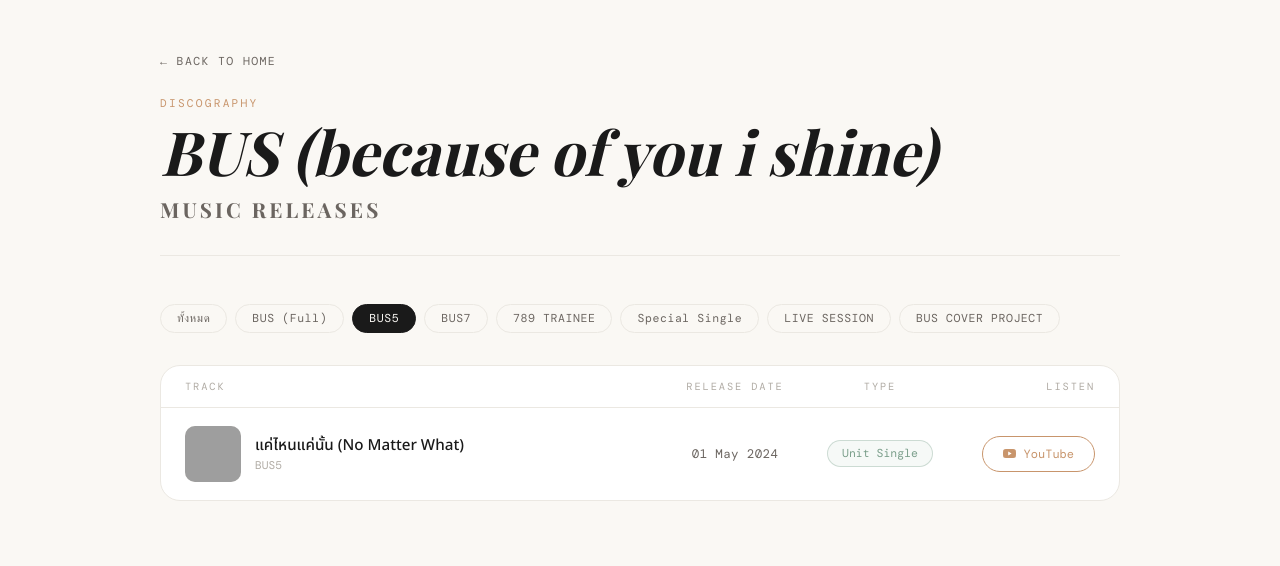
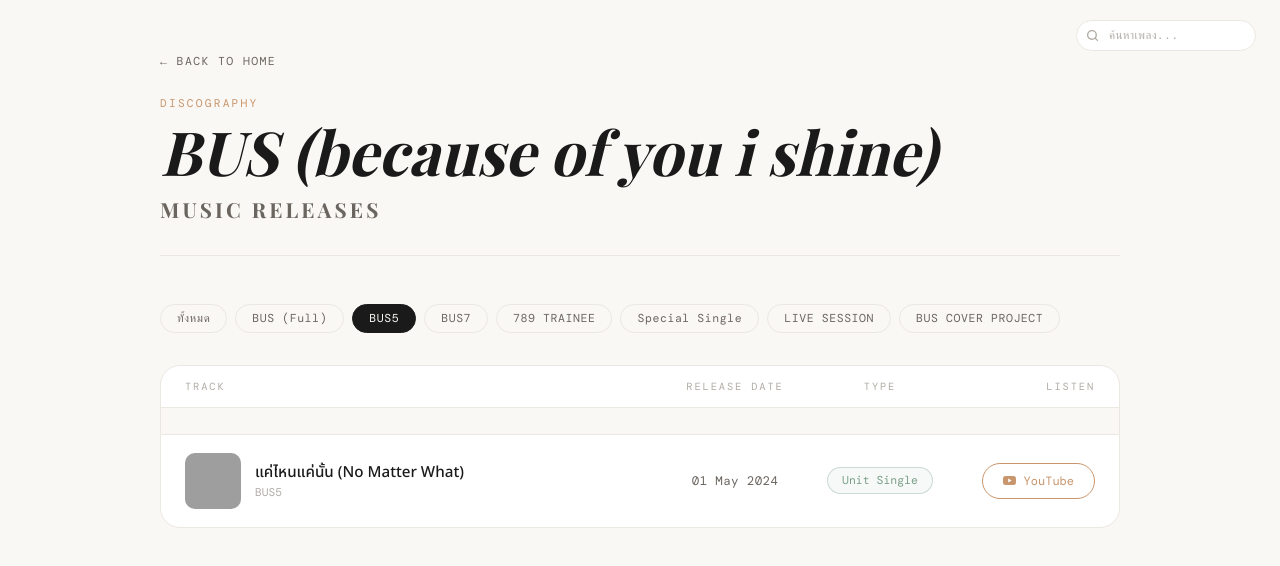
Before and after one commit to linlin02mind18-source/LaiLulin, a plain HTML site: page works.html in a window 1280 px wide. Both pictures are taken after a click on the button "BUS5". Drawn offline with nearby package versions, Linux system fonts and the light colour scheme; grey boxes are pictures that could not be loaded; a web font is replaced by a local one.

Commit message:
Update works.html

```diff
--- a/works.html
+++ b/works.html
@@ -218,6 +218,62 @@
       flex-shrink: 0;
     }
 
+    .section-label {
+      font-family: 'DM Mono', monospace;
+      font-size: 0.65rem;
+      text-transform: uppercase;
+      letter-spacing: 0.2em;
+      color: var(--hint);
+      padding: 20px 24px 6px;
+      border-bottom: 1px solid var(--border);
+      background: var(--bg);
+    }
+
+    .search-wrap {
+      position: fixed;
+      top: 20px;
+      right: 24px;
+      z-index: 100;
+      display: flex;
+      align-items: center;
+    }
+
+    .search-input {
+      font-family: 'DM Mono', monospace;
+      font-size: 0.72rem;
+      padding: 7px 14px 7px 32px;
+      border-radius: 20px;
+      border: 1px solid var(--border);
+      background: var(--card);
+      color: var(--ink);
+      width: 180px;
+      outline: none;
+      transition: all 0.2s ease;
+      letter-spacing: 0.03em;
+    }
+
+    .search-input::placeholder { color: var(--hint); }
+
+    .search-input:focus {
+      border-color: var(--accent);
+      width: 220px;
+    }
+
+    .search-icon {
+      position: absolute;
+      left: 10px;
+      color: var(--hint);
+      pointer-events: none;
+      width: 13px;
+      height: 13px;
+    }
+
+    .page-header-top {
+      display: flex;
+      align-items: center;
+      justify-content: space-between;
+    }
+
     @media (max-width: 680px) {
       .col-header { grid-template-columns: 1fr 120px; }
       .col-header span:nth-child(2),
@@ -225,13 +281,22 @@
       .track-row { grid-template-columns: 1fr 120px; }
       .track-date, .track-type { display: none; }
       .track-thumb { width: 44px; height: 44px; }
+      .search-input { width: 140px; }
+      .search-input:focus { width: 160px; }
     }
   </style>
 </head>
 <body>
 
+  <div class="search-wrap">
+    <svg class="search-icon" viewBox="0 0 24 24" fill="none" stroke="currentColor" stroke-width="2.5" stroke-linecap="round" stroke-linejoin="round">
+      <circle cx="11" cy="11" r="8"/><line x1="21" y1="21" x2="16.65" y2="16.65"/>
+    </svg>
+    <input class="search-input" type="text" placeholder="ค้นหาเพลง..." id="search-input" oninput="onSearch(this.value)">
+  </div>
+
   <div class="page-header">
-    <div class="mb-8">
+    <div>
       <a href="index.html" style="font-family:'DM Mono',monospace; font-size:0.72rem; letter-spacing:0.12em; text-transform:uppercase; color:var(--sub); text-decoration:none; display:inline-flex; align-items:center; gap:8px; transition:color 0.2s;"
          onmouseover="this.style.color='var(--ink)'" onmouseout="this.style.color='var(--sub)'">
         &larr; Back to Home
@@ -277,6 +342,15 @@
 
       // LIVE SESSION
       { title: "เป็นไรมั้ย (WOULD YOU MIND?) feat. DAOU PITTAYA",  date: "17 Oct 2023", unit: "DAOU PITTAYA x MARC x COPPER", type: "LIVE SESSION", yt: "https://www.youtube.com/watch?v=TaQe47ewfTQ", ytId: "TaQe47ewfTQ" },
+
+      // BUS SINGLES
+      { title: "Because of You, I Shine",   date: "06 Dec 2023", unit: "BUS",  type: "Debut Single",  yt: "https://www.youtube.com/watch?v=8nrioo1HXk8",  ytId: "8nrioo1HXk8" },
+      { title: "Watch Your Step",           date: "14 Feb 2024", unit: "BUS",  type: "Single",        yt: "https://www.youtube.com/watch?v=Rz4ekn199jU",  ytId: "Rz4ekn199jU" },
+      { title: "ฟิลลิ่งแบบว่าอู้วว!",     date: "14 Mar 2024", unit: "BUS",  type: "Special Single",yt: "https://www.youtube.com/watch?v=DdNinknbetM",  ytId: "DdNinknbetM" },
+      { title: "แค่ไหนแค่นั้น (No Matter What)",  date: "01 May 2024", unit: "BUS5", type: "Unit Single", yt: "https://www.youtube.com/watch?v=FuadV-aiigQ", ytId: "FuadV-aiigQ" },
+      { title: "แค่น้องชาย (Brother Zone)", date: "05 Jun 2024", unit: "BUS7", type: "Unit Single",  yt: "https://www.youtube.com/watch?v=LBSrgQvErZM",  ytId: "LBSrgQvErZM" },
+
+      // LIVE SESSION — 2024
       { title: "ตกหลุมรักซ้ำๆ (repeat)",           date: "25 Mar 2024", unit: "MEAN Band x PEEMWASU",       type: "LIVE SESSION", yt: "https://www.youtube.com/watch?v=Z_uwmp1_fCA", ytId: "Z_uwmp1_fCA" },
       { title: "เก่งไม่พอ",                         date: "06 May 2024", unit: "sarah salola x MARCKRIS",   type: "LIVE SESSION", yt: "https://www.youtube.com/watch?v=LBJ38pPVB2Q", ytId: "LBJ38pPVB2Q" },
       { title: "แค่ไหนแค่นั้น (NO MATTER WHAT)",   date: "13 May 2024", unit: "MARCKRIS x sarah salola",   type: "LIVE SESSION", yt: "https://www.youtube.com/watch?v=nWff_k61KrY", ytId: "nWff_k61KrY" },
@@ -290,56 +364,53 @@
       { title: "ยอม (Surrender)",                   date: "02 Aug 2024", unit: "Billkin PP Krit x BUS7",   type: "LIVE SESSION", yt: "https://www.youtube.com/watch?v=RF6vTngCN7A", ytId: "RF6vTngCN7A" },
       { title: "แค่ไหนแค่นั้น x แค่น้องชาย",      date: "05 Aug 2024", unit: "KNOMJEAN x ALAN, HEART",   type: "LIVE SESSION", yt: "https://www.youtube.com/watch?v=EwpHFaADLhM", ytId: "EwpHFaADLhM" },
       { title: "แอบรัก (เพื่อนรัก)",               date: "17 Sep 2024", unit: "KIN feat. MARCKRIS BUS",   type: "LIVE SESSION", yt: "https://www.youtube.com/watch?v=892Q2PpEouo", ytId: "892Q2PpEouo" },
+
+      // LIVE SESSION — 2025
       { title: "WICKED (Original: ALLDAYPROJECT)",  date: "09 Sep 2025", unit: "JUNG PERSES x JUNGT BUS",  type: "LIVE SESSION", yt: "https://www.youtube.com/watch?v=7hwmAbG6WFc", ytId: "7hwmAbG6WFc" },
       { title: "สิ่งที่สวยงาม",                    date: "19 Nov 2025", unit: "Whal & Dolph x MARCKRIS", type: "LIVE SESSION", yt: "https://www.youtube.com/watch?v=_qsUORvm6Gg", ytId: "_qsUORvm6Gg" },
       { title: "Somewhere Only We Know (Original: Keane)",  date: "15 Nov 2025", unit: "MARCKRIS x TorSaksit", type: "LIVE SESSION", yt: "https://www.youtube.com/watch?v=h5mstmdocSA", ytId: "h5mstmdocSA" },
-      { title: "NO WAY (Acoustic Session)",        date: "02 Dec 2025", unit: "MEYOU x KHUNPOL",          type: "LIVE SESSION", yt: "https://www.youtube.com/watch?v=Qw0CQH5Lt7Y", ytId: "Qw0CQH5Lt7Y" },
-      { title: "ยิ่งคบยิ่งไม่รัก (Why?)",          date: "15 Dec 2025", unit: "BUSDICE",                  type: "LIVE SESSION", yt: "https://www.youtube.com/watch?v=iPtgBjhWNCc", ytId: "iPtgBjhWNCc" },
+      { title: "NO WAY (Acoustic Session)",         date: "02 Dec 2025", unit: "MEYOU x KHUNPOL",          type: "LIVE SESSION", yt: "https://www.youtube.com/watch?v=Qw0CQH5Lt7Y", ytId: "Qw0CQH5Lt7Y" },
+      { title: "ยิ่งคบยิ่งไม่รัก (Why?)",          date: "15 Dec 2025", unit: "BUSDICE",                  type: "LIVE SESSION", yt: "https://www.youtube.com/watch?v=iPTGbjhWncc", ytId: "iPTGbjhWncc" },
       { title: "แค่ไหนแค่นั้น (NO MATTER WHAT)",   date: "19 Dec 2025", unit: "BUSDICE",                  type: "LIVE SESSION", yt: "https://www.youtube.com/watch?v=WqF3CaECZMA", ytId: "WqF3CaECZMA" },
       { title: "แค่น้องชาย (brother zone)",         date: "22 Dec 2025", unit: "BUSDICE",                  type: "LIVE SESSION", yt: "https://www.youtube.com/watch?v=E8keLxW7YN4", ytId: "E8keLxW7YN4" },
-      { title: "Perfect feat. KHUNPOL",            date: "05 Feb 2026", unit: "PUN feat. KHUNPOL",         type: "LIVE SESSION", yt: "https://www.youtube.com/watch?v=K28Ef03c040", ytId: "K28Ef03c040" },
 
-      // BUS SINGLES
-      { title: "Because of You, I Shine",   date: "06 Dec 2023", unit: "BUS",  type: "Debut Single",  yt: "https://www.youtube.com/watch?v=8nrioo1HXk8",  ytId: "8nrioo1HXk8" },
-      { title: "Watch Your Step",           date: "14 Feb 2024", unit: "BUS",  type: "Single",        yt: "https://www.youtube.com/watch?v=Rz4ekn199jU",  ytId: "Rz4ekn199jU" },
-      { title: "ฟิลลิ่งแบบว่าอู้วว!",          date: "14 Mar 2024", unit: "BUS",  type: "Special Single",yt: "https://www.youtube.com/watch?v=DdNinknbetM",  ytId: "DdNinknbetM" },
-      { title: "แค่ไหนแค่นั้น (No Matter What)",  date: "01 May 2024", unit: "BUS5", type: "Unit Single", yt: "https://www.youtube.com/watch?v=FuadV-aiigQ", ytId: "FuadV-aiigQ" },
-      { title: "แค่น้องชาย (Brother Zone)", date: "05 Jun 2024", unit: "BUS7", type: "Unit Single",  yt: "https://www.youtube.com/watch?v=LBSrgQvErZM",  ytId: "LBSrgQvErZM" },
+      // LIVE SESSION — 2026
+      { title: "Perfect feat. KHUNPOL",             date: "05 Feb 2026", unit: "PUN feat. KHUNPOL",         type: "LIVE SESSION", yt: "https://www.youtube.com/watch?v=K28Ef03c040", ytId: "K28Ef03c040" },
       { title: "เฟี้ยว",                   date: "06 Jul 2024", unit: "BUS",  type: "Special Single",yt: "https://www.youtube.com/watch?v=hSwFzaGX9Ww",  ytId: "hSwFzaGX9Ww" },
       { title: "ภาพเรา (Good Quality Picture)",  date: "07 Sep 2024", unit: "BUS", type: "Special Single", yt: "https://www.youtube.com/watch?v=VB4ux0FVUR0", ytId: "VB4ux0FVUR0" },
-      { title: "LIAR",                     date: "11 Sep 2024", unit: "BUS",  type: "Single",        yt: "https://www.youtube.com/watch?v=KQF6M-3URC8",  ytId: "KQF6M-3URC8" },
-      { title: "TRANSFORMER",              date: "31 Oct 2024", unit: "BUS",  type: "Single",        yt: "https://www.youtube.com/watch?v=KFSmddEew0k",  ytId: "KFSmddEew0k" },
+      { title: "LIAR",                      date: "11 Sep 2024", unit: "BUS",  type: "Single",        yt: "https://www.youtube.com/watch?v=KQF6M-3URC8",  ytId: "KQF6M-3URC8" },
+      { title: "TRANSFORMER",               date: "31 Oct 2024", unit: "BUS",  type: "Single",        yt: "https://www.youtube.com/watch?v=KFSmddEew0k",  ytId: "KFSmddEew0k" },
       { title: "สุขสันต์วันคิดถึง (Happily Missing You)",  date: "04 Dec 2024", unit: "BUS", type: "Single", yt: "https://www.youtube.com/watch?v=Lgw-71F1PIw", ytId: "Lgw-71F1PIw" },
       { title: "กี่หมื่นครั้งที่ตกหลุมรักคนเดิม",  date: "10 Dec 2024", unit: "MARCKRIS", type: "Special Single", yt: "https://www.youtube.com/watch?v=RtcDnGerYo4", ytId: "RtcDnGerYo4" },
       { title: "CATCH ME",                  date: "17 Dec 2024", unit: "JUNGT",type: "Special Single",yt: "https://www.youtube.com/watch?v=Iu-uIp7B-Lc",  ytId: "Iu-uIp7B-Lc" },
 
       { title: "กั๊ก (No-status Status)",   date: "29 Jan 2025", unit: "BUS",  type: "Special Single",yt: "https://www.youtube.com/watch?v=DkqDL4BGaIE",  ytId: "DkqDL4BGaIE" },
       { title: "BOW WOW",                   date: "26 Mar 2025", unit: "BUS",  type: "Single",        yt: "https://www.youtube.com/watch?v=_bmm0cuNmJc",  ytId: "_bmm0cuNmJc" },
-      { title: "Because of You, I Shine (Japanese Ver.)", date: "15 Apr 2025", unit: "BUS", type: "Single", yt: "https://www.youtube.com/watch?v=AFsHeF7SKDs", ytId: "AFsHeF7SKDs" },
+      { title: "Because of You, I Shine (Japanese Ver.)",  date: "15 Apr 2025", unit: "BUS", type: "Single", yt: "https://www.youtube.com/watch?v=AFsHeF7SKDs", ytId: "AFsHeF7SKDs" },
       { title: "RISE AND SHINE",            date: "04 May 2025", unit: "BUS",  type: "Special Single",yt: "https://www.youtube.com/watch?v=2Azkv2cUgbc",  ytId: "2Azkv2cUgbc" },
 
       // BUS COVER PROJECT
       { title: "พยายาม (Original: O-PAVEE)",             date: "21 Jul 2025", unit: "PHUTATCHAI", type: "BUS COVER PROJECT", yt: "https://www.youtube.com/watch?v=NF9jzpMUW-A", ytId: "NF9jzpMUW-A" },
       { title: "BOSS IN THE BUILDING",      date: "09 Jul 2025", unit: "BUS",  type: "Single",        yt: "https://www.youtube.com/watch?v=C97iWCAJ61w",  ytId: "C97iWCAJ61w" },
       { title: "Make Your Moment",          date: "18 Aug 2025", unit: "BUS",  type: "Special Single",yt: "https://www.youtube.com/watch?v=yRjdRUGJIOk",  ytId: "yRjdRUGJIOk" },
-      { title: "Happier (Original: Ed Sheeran)",         date: "18 Aug 2025", unit: "ALAN",       type: "BUS COVER PROJECT", yt: "https://www.youtube.com/watch?v=k3G1-6AIAJ4", ytId: "k3G1-6AIAJ4" },
-      { title: "หายใจทิ้ง (boys just wanna be boys)",   date: "29 Aug 2025", unit: "BUS",  type: "Special Single",yt: "https://www.youtube.com/watch?v=biJnHOtpUh8",  ytId: "biJnHOtpUh8" },
-      { title: "เธอมากับฝน (Original: เอ็กซ์ ฐิติ)",   date: "08 Sep 2025", unit: "HEART",      type: "BUS COVER PROJECT", yt: "https://www.youtube.com/watch?v=7bdpqWYaZMo", ytId: "7bdpqWYaZMo" },
+      { title: "Happier (Original: Ed Sheeran)",          date: "18 Aug 2025", unit: "ALAN",       type: "BUS COVER PROJECT", yt: "https://www.youtube.com/watch?v=k3G1-6AIAJ4", ytId: "k3G1-6AIAJ4" },
+      { title: "หายใจทิ้ง (boys just wanna be boys)",    date: "29 Aug 2025", unit: "BUS",  type: "Special Single",yt: "https://www.youtube.com/watch?v=biJnHOtpUh8",  ytId: "biJnHOtpUh8" },
+      { title: "เธอมากับฝน (Original: เอ็กซ์ ฐิติ)",    date: "08 Sep 2025", unit: "HEART",      type: "BUS COVER PROJECT", yt: "https://www.youtube.com/watch?v=7bdpqWYaZMo", ytId: "7bdpqWYaZMo" },
       { title: "BB",                        date: "03 Sep 2025", unit: "BUS",  type: "Single",        yt: "https://www.youtube.com/watch?v=-NKioeH1iwQ",  ytId: "-NKioeH1iwQ" },
       { title: "I Think They Call This Love (Original: Elliot James Reay)",  date: "22 Sep 2025", unit: "KHUNPOL", type: "BUS COVER PROJECT", yt: "https://www.youtube.com/watch?v=TWib9UU-pS4", ytId: "TWib9UU-pS4" },
       { title: "Heather (Original: Conan Gray)",          date: "06 Oct 2025", unit: "JINWOOK",    type: "BUS COVER PROJECT", yt: "https://www.youtube.com/watch?v=03sGOlybW_Q", ytId: "03sGOlybW_Q" },
-      { title: "Lemon (Original: Kenshi Yonezu)",        date: "20 Oct 2025", unit: "NEX",        type: "BUS COVER PROJECT", yt: "https://www.youtube.com/watch?v=ewaZDkf41Fc", ytId: "ewaZDkf41Fc" },
+      { title: "Lemon (Original: Kenshi Yonezu)",         date: "20 Oct 2025", unit: "NEX",        type: "BUS COVER PROJECT", yt: "https://www.youtube.com/watch?v=ewaZDkf41Fc", ytId: "ewaZDkf41Fc" },
       { title: "ยังรักอยู่ไหม (Stars.)",   date: "05 Nov 2025", unit: "BUS",  type: "Single",        yt: "https://www.youtube.com/watch?v=5zqPEV6tb_E",  ytId: "5zqPEV6tb_E" },
       { title: "หายใจทิ้ง (boys just wanna be boys) [Japanese Version]",  date: "06 Nov 2025", unit: "BUS", type: "Special Single", yt: "https://www.youtube.com/watch?v=BPVer6AkcE4", ytId: "BPVer6AkcE4" },
       { title: "อันเฟรนด์ (Unfriend) (Original: Helmetheads)",  date: "10 Nov 2025", unit: "COPPER", type: "BUS COVER PROJECT", yt: "https://www.youtube.com/watch?v=HgjjF6I3mh0", ytId: "HgjjF6I3mh0" },
-      { title: "Dive (Original: Olivia Dean)",           date: "24 Nov 2025", unit: "MARCKRIS",  type: "BUS COVER PROJECT", yt: "https://www.youtube.com/watch?v=9nlGJnQGG-Q", ytId: "9nlGJnQGG-Q" },
+      { title: "Dive (Original: Olivia Dean)",            date: "24 Nov 2025", unit: "MARCKRIS",  type: "BUS COVER PROJECT", yt: "https://www.youtube.com/watch?v=9nlGJnQGG-Q", ytId: "9nlGJnQGG-Q" },
 
       { title: "So Blue",                   date: "21 Jan 2026", unit: "BUS",  type: "Single",        yt: "https://www.youtube.com/watch?v=KLuCFhq3vNM",  ytId: "KLuCFhq3vNM" },
       { title: "9 นาฬิกา (Original: SPF)",  date: "05 Jan 2026", unit: "THAI", type: "BUS COVER PROJECT", yt: "https://www.youtube.com/watch?v=wNr2XRZ2XuE", ytId: "wNr2XRZ2XuE" },
       { title: "blue (Original: yung kai)",  date: "02 Feb 2026", unit: "AA",  type: "BUS COVER PROJECT", yt: "https://www.youtube.com/watch?v=Z4dT9VKRLJI", ytId: "Z4dT9VKRLJI" },
       { title: "Take Our Time",             date: "11 Feb 2026", unit: "JINWOOK & PHUTATCHAI", type: "Special Single", yt: "https://www.youtube.com/watch?v=wG27OFU3cgk", ytId: "wG27OFU3cgk" },
       { title: "เพลงรักเพลงแรก / Blooming (Original: LANDOKMAI)",  date: "16 Feb 2026", unit: "JUNGT", type: "BUS COVER PROJECT", yt: "https://www.youtube.com/watch?v=AqA7hOn0_Hk", ytId: "AqA7hOn0_Hk" },
-      { title: "It Had To Be You",         date: "11 Mar 2026", unit: "COPPER",type: "Special Single",yt: "https://www.youtube.com/watch?v=G4N8-TGMGGY",  ytId: "G4N8-TGMGGY" },
+      { title: "It Had To Be You",          date: "11 Mar 2026", unit: "COPPER",type: "Special Single",yt: "https://www.youtube.com/watch?v=G4N8-TGMGGY",  ytId: "G4N8-TGMGGY" },
       { title: "Off My Face (Original: Justin Bieber)",   date: "02 Mar 2026", unit: "PEEMWASU",  type: "BUS COVER PROJECT", yt: "https://www.youtube.com/watch?v=7cNVdqGqbQ0", ytId: "7cNVdqGqbQ0" },
       { title: "คับเฮีย (Kub Here)",       date: "18 Mar 2026", unit: "BUS",  type: "Single",        yt: "https://www.youtube.com/watch?v=VUL5DJ5HB30",  ytId: "VUL5DJ5HB30" },
 
@@ -347,22 +418,29 @@
 
     const unitClass = { BUS: "unit-all", BUS5: "unit-5", BUS7: "unit-7" };
 
-    function buildList(filter) {
+    let currentFilter = "all";
+
+    function buildList(filter, query = "") {
       const list = document.getElementById("track-list");
       list.innerHTML = "";
       let lastYear = null;
 
+      const q = query.trim().toLowerCase();
+
       const filtered = tracks.filter(t => {
-        if (filter === "all")               return true;
-        if (filter === "BUS5")              return t.unit === "BUS5";
-        if (filter === "BUS7")              return t.unit === "BUS7";
-        if (filter === "BUS")               return t.unit === "BUS";
-        if (filter === "789 TRAINEE")       return t.unit.startsWith("789");
-        if (filter === "Special Single")    return t.type === "Special Single";
-        if (filter === "LIVE SESSION")      return t.type === "LIVE SESSION";
-        if (filter === "BUS COVER PROJECT") return t.type === "BUS COVER PROJECT";
-        if (!isNaN(filter))                 return t.year === parseInt(filter);
-        return true;
+        const matchFilter =
+          filter === "all"               ? true :
+          filter === "BUS5"              ? t.unit === "BUS5" :
+          filter === "BUS7"              ? t.unit === "BUS7" :
+          filter === "BUS"               ? t.unit === "BUS" :
+          filter === "789 TRAINEE"       ? t.unit.startsWith("789") :
+          filter === "Special Single"    ? t.type === "Special Single" :
+          filter === "LIVE SESSION"      ? t.type === "LIVE SESSION" :
+          filter === "BUS COVER PROJECT" ? t.type === "BUS COVER PROJECT" :
+          !isNaN(filter)                 ? t.year === parseInt(filter) : true;
+
+        const matchSearch = q === "" || t.title.toLowerCase().includes(q) || t.unit.toLowerCase().includes(q);
+        return matchFilter && matchSearch;
       }).sort((a, b) => new Date(a.date) - new Date(b.date));
 
       filtered.forEach(t => {
@@ -411,13 +489,19 @@
       }
     }
 
+    function onSearch(value) {
+      buildList(currentFilter, value);
+    }
+
     function filterTracks(filter, btn) {
+      currentFilter = filter;
       document.querySelectorAll(".filter-btn").forEach(b => b.classList.remove("active"));
       btn.classList.add("active");
-      buildList(filter);
+      const q = document.getElementById("search-input").value;
+      buildList(filter, q);
     }
 
-    buildList("all");
+    buildList("all", "");
   </script>
 
 </body>
```
